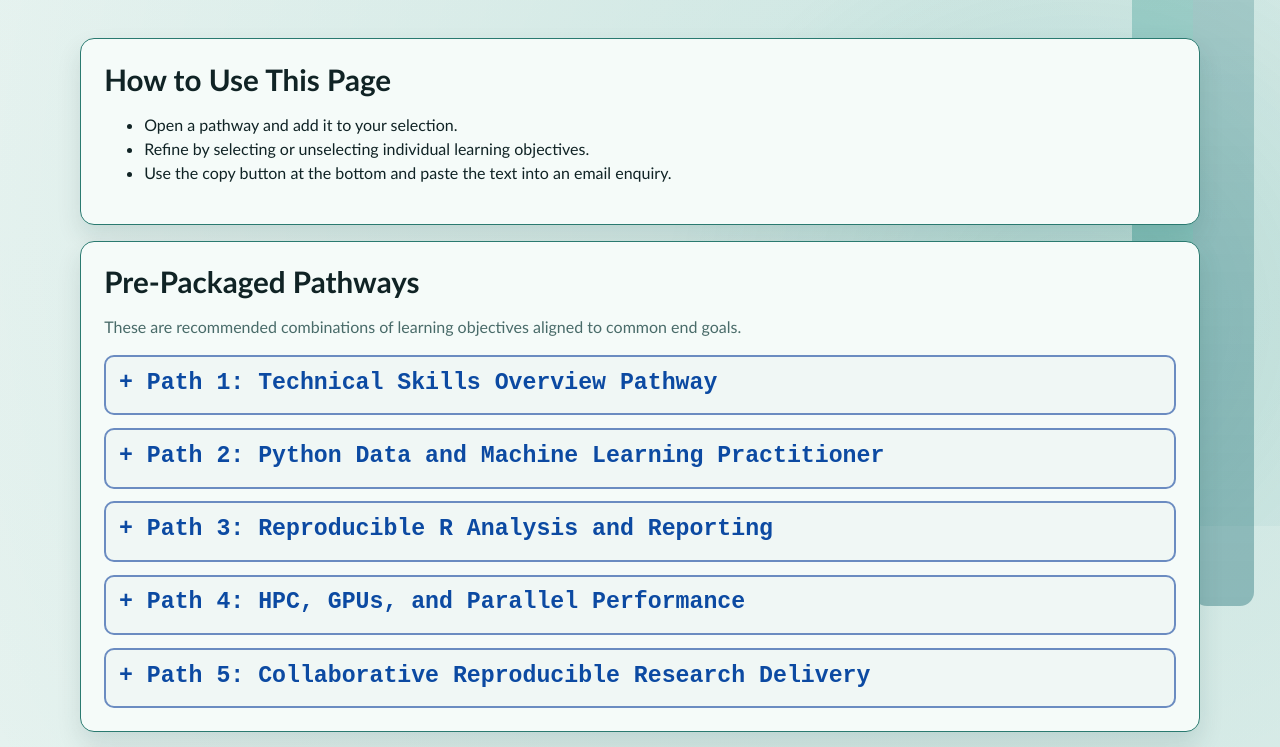
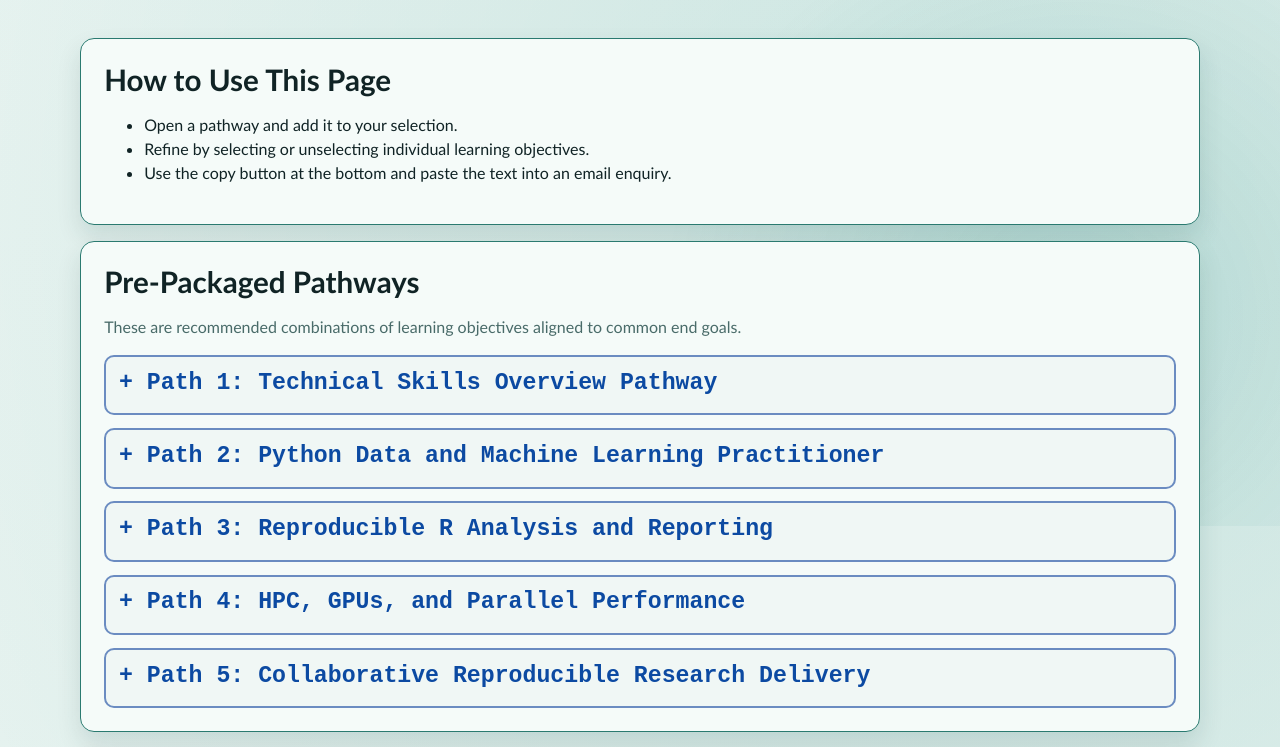
Before and after one commit to coding-for-reproducible-research/technical_skills_offering, a website: page index.html in a window 1280 px wide. Shown: the part 274-1021 px from the top of the page. Drawn offline with Linux system fonts and the light colour scheme.

Commit message:
Change styling formatting

```diff
--- a/index.html
+++ b/index.html
@@ -13,10 +13,6 @@
   <body>
     <a class="skip-link" href="#mainContent">Skip to main content</a>
     <div class="page-glow" aria-hidden="true"></div>
-    <div class="ribbons" aria-hidden="true">
-      <span class="ribbon ribbon-a"></span>
-      <span class="ribbon ribbon-b"></span>
-    </div>
     <header class="hero" id="top">
       <div class="brand-bar">
         <img class="exeter-logo" src="assets/exeter_logo.png" alt="University of Exeter logo" />
--- a/styles.css
+++ b/styles.css
@@ -39,35 +39,6 @@ body {
   pointer-events: none;
   background: radial-gradient(circle at 84% 74%, rgba(0, 127, 115, 0.12), transparent 34%);
   z-index: -1;
-}
-
-.ribbons {
-  position: fixed;
-  right: 1.5vw;
-  top: -5vh;
-  bottom: -10vh;
-  width: min(170px, 18vw);
-  pointer-events: none;
-  z-index: -1;
-}
-
-.ribbon {
-  position: absolute;
-  top: 0;
-  bottom: 0;
-  border-radius: 14px;
-}
-
-.ribbon-a {
-  right: 40%;
-  width: 36%;
-  background: linear-gradient(180deg, rgba(0, 127, 115, 0.16), rgba(0, 127, 115, 0.4));
-}
-
-.ribbon-b {
-  right: 4%;
-  width: 36%;
-  background: linear-gradient(180deg, rgba(0, 90, 98, 0.14), rgba(0, 90, 98, 0.34));
 }
 
 .hero,
```
